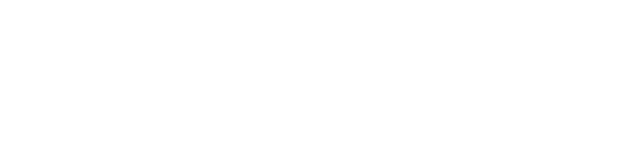
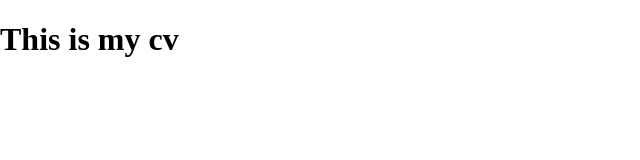
Before and after one commit to AndreiKrupets/rsschool-cv, a plain HTML site: page index.html in a window 1280 px wide. Shown: the whole page, without its empty margins (0-640 px from the left). Drawn offline with Linux system fonts and the light colour scheme.

Commit message:
feat: + index title, body h1

```diff
--- a/index.html
+++ b/index.html
@@ -4,10 +4,10 @@
   <meta charset="UTF-8">
   <meta http-equiv="X-UA-Compatible" content="IE=edge">
   <meta name="viewport" content="width=device-width, initial-scale=1.0">
-  <title>Document</title>
+  <title>My CV</title>
   <link rel="stylesheet" href="style.css">
 </head>
 <body>
-
+   <h1>This is my cv</h1>
 </body>
 </html>
```
